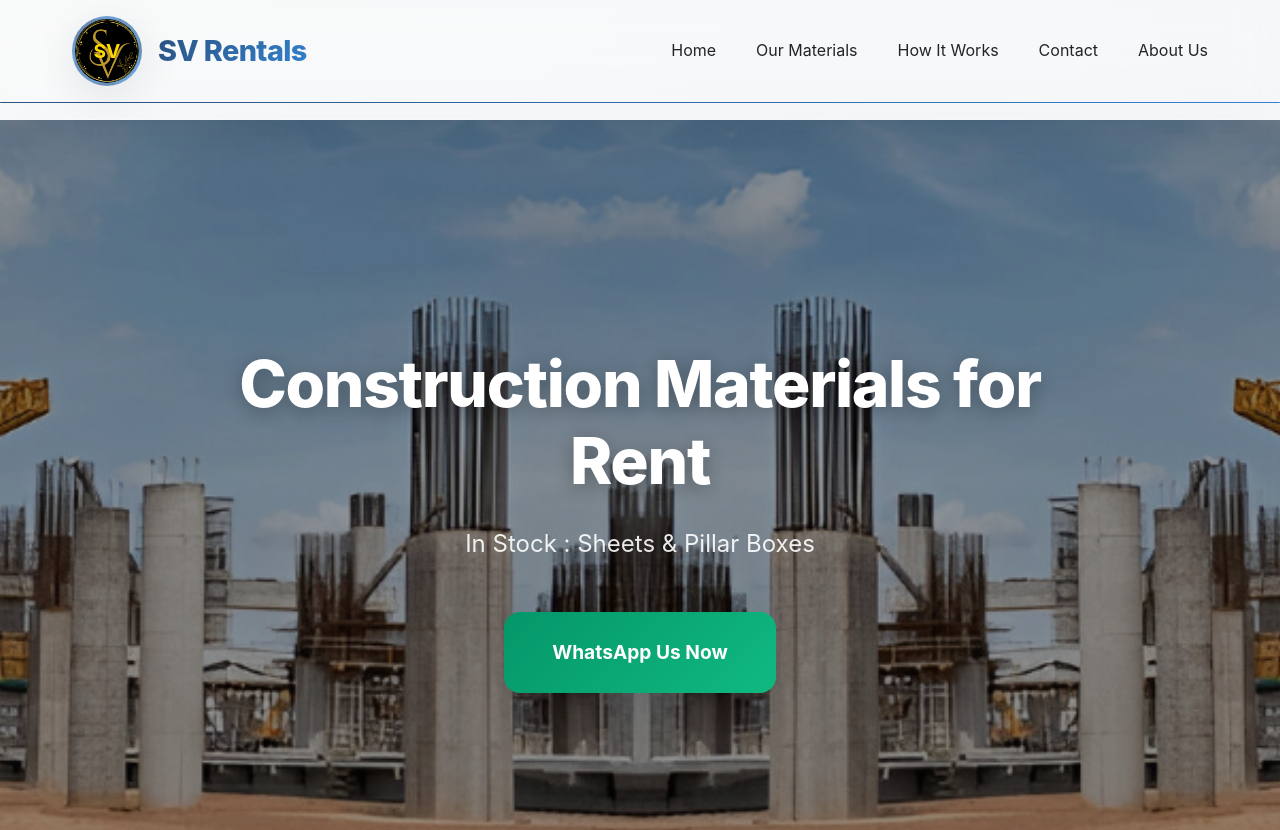
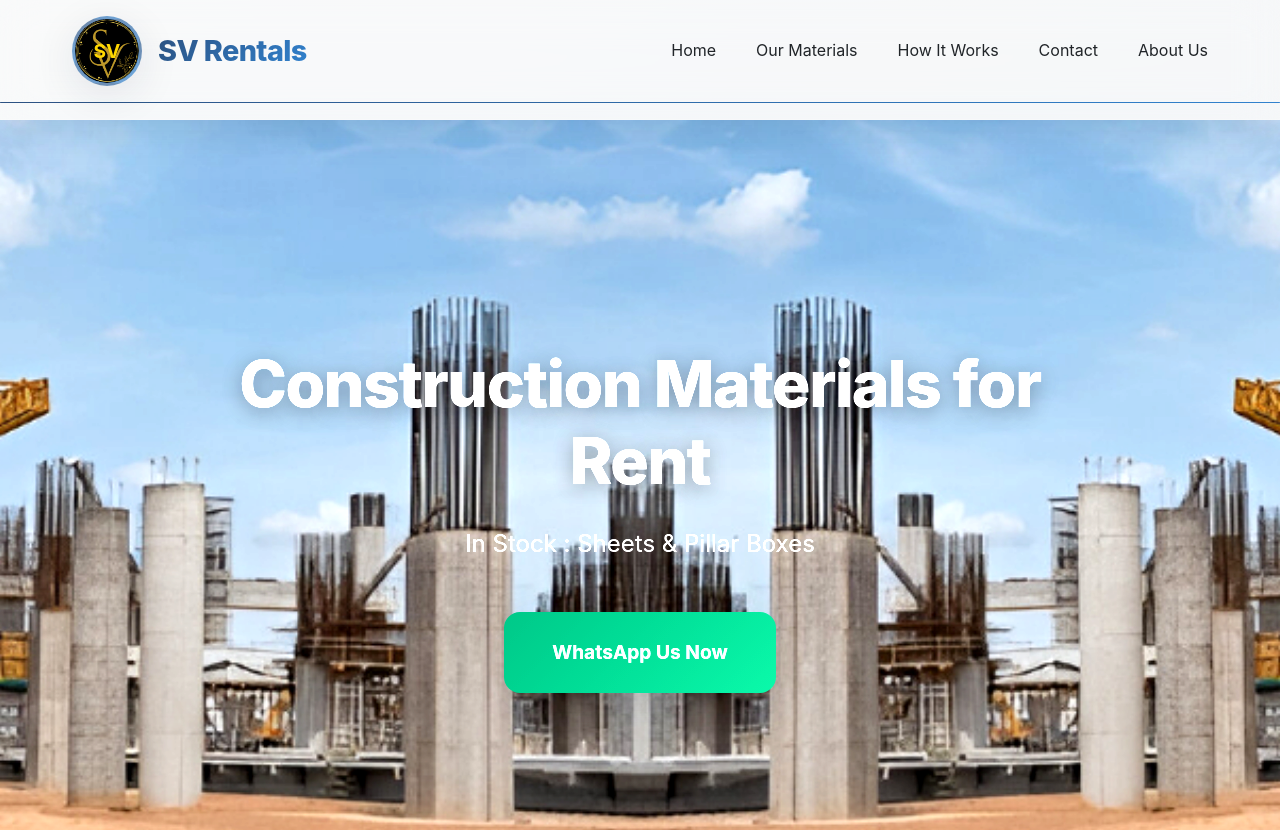
Before and after one commit to gokul3955/sv-rentals, a React (Create React App) app: page / in a window 1280 px wide. Shown: the top 830 px of the page. Built offline with nearby package versions, Linux system fonts and the light colour scheme.

Commit message:
brightness added

```diff
--- a/src/components/HeroBanner.css
+++ b/src/components/HeroBanner.css
@@ -12,6 +12,7 @@
   justify-content: center;
   position: relative;
   overflow: hidden;
+  filter: brightness(1.29) contrast(1.1);
 }
 
 .hero-banner::before {
@@ -21,7 +22,7 @@
   left: 0;
   right: 0;
   bottom: 0;
-  background: rgba(0, 0, 0, 0.4);
+  background: rgba(0, 0, 0, 0.2);
   z-index: 1;
 }
 
```
